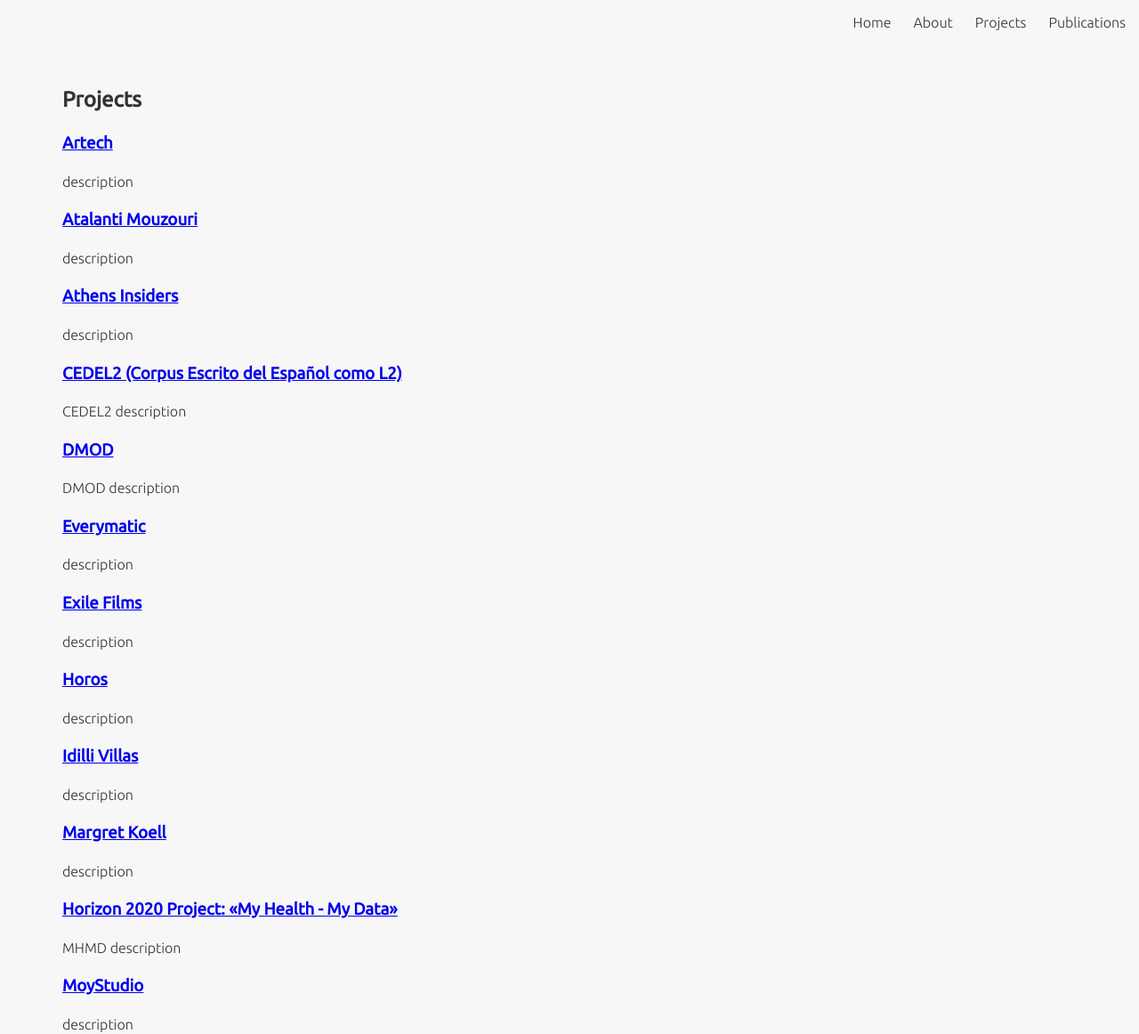
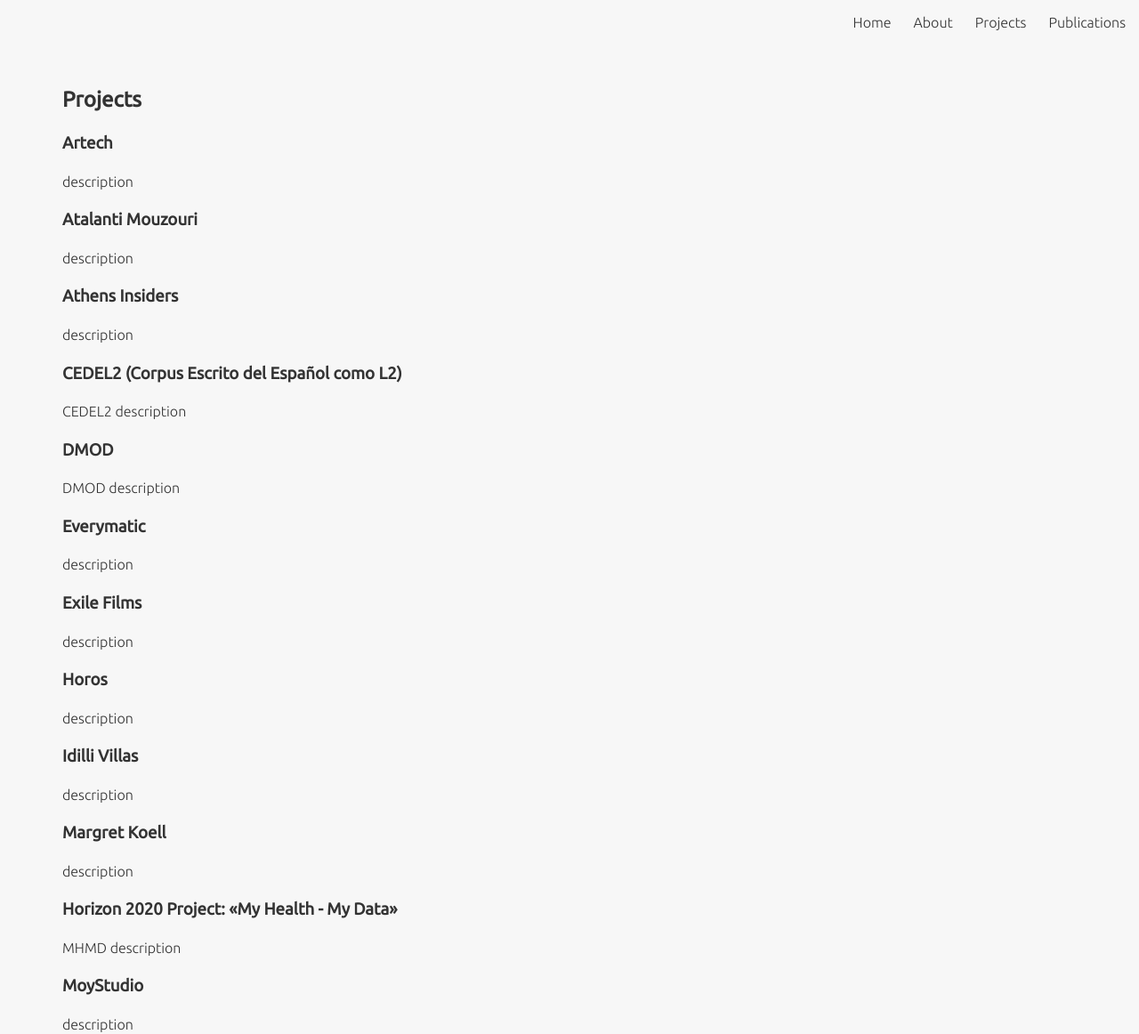
Before and after one commit to cnasikas/christosnasikas.com, a Jekyll site: the page built from projects.html, in a window 1280 px wide. Shown: the whole page at 89% size. Built offline with Jekyll 4.4.1, drawn with Linux system fonts in a browser that asks for light colours; nearby versions of some CDN libraries.

Commit message:
Clean links at project page

```diff
--- a/projects.html
+++ b/projects.html
@@ -7,7 +7,7 @@
 
 {% for project in site.projects %}
   <h3>
-    <a href="{{ project.link }}">{{ project.title }}</a>
+    <a href="{{ project.link }}" class="no-link" target="_blank">{{ project.title }}</a>
   </h3>
   {{ project.content }}
 {% endfor %}
```
